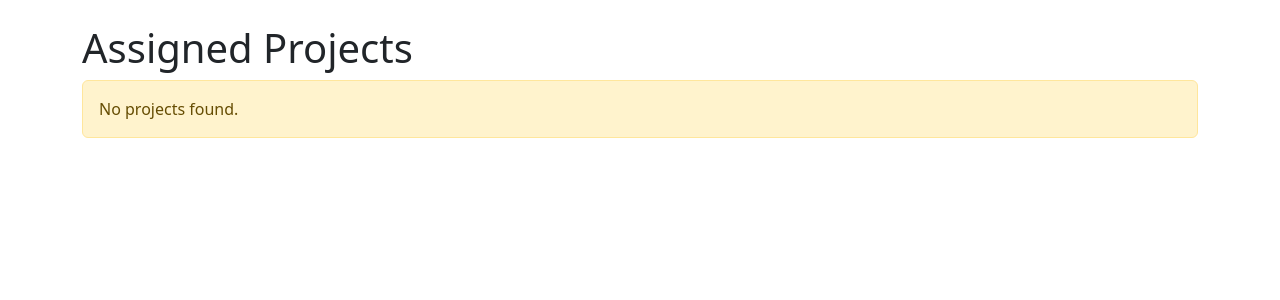
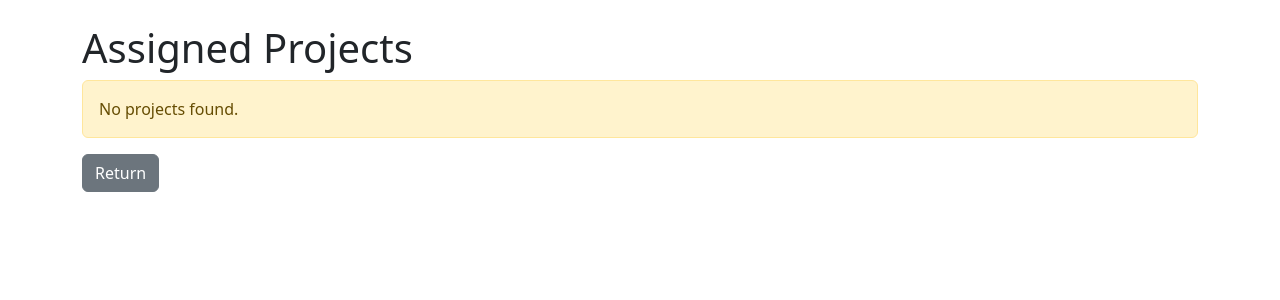
Before and after one commit to pbinspanish/comp-4150-project, a PHP site: page /employee/assigned_projects.php in a window 1280 px wide. Shown: the part 56-356 px from the top of the page. Run offline with PHP 8.4, Linux system fonts and the light colour scheme; the visitor is signed in with stand-in values (Sample User, id 1); data that the repository does not hold is empty.

Commit message:
add return button to assigned projects

```diff
--- a/Webpage/employee/assigned_projects.php
+++ b/Webpage/employee/assigned_projects.php
@@ -67,6 +67,12 @@ try {
 }
 ?>
 
+<div class="row mt-3">
+	<div class="col-auto">
+		<a class="btn btn-secondary" href="javascript:history.back()" role="button">Return</a>
+	</div>
+</div>
+
 <?php
 include $_SERVER['DOCUMENT_ROOT'] . '/templates/footer.php';
 ?>
```
